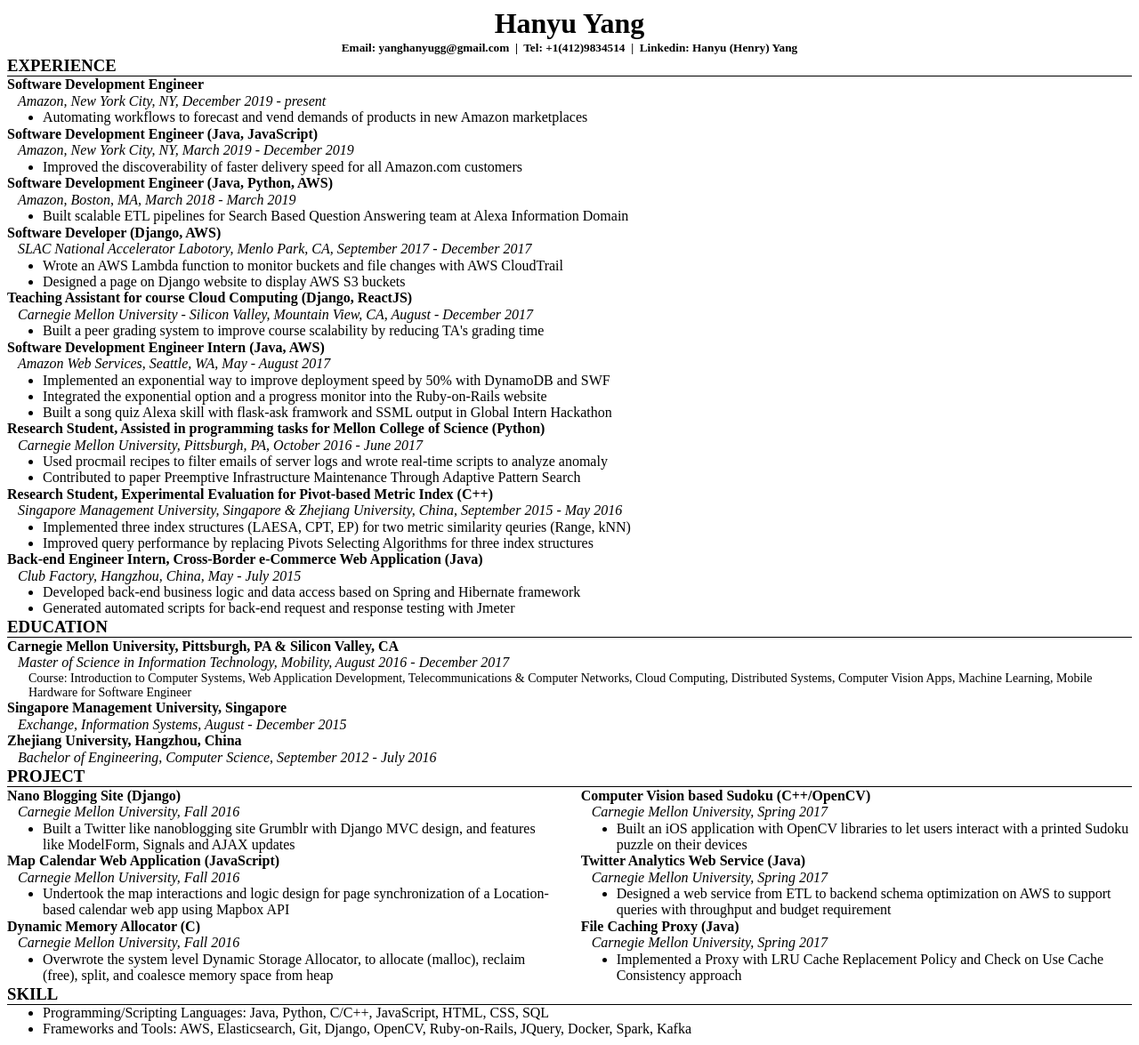
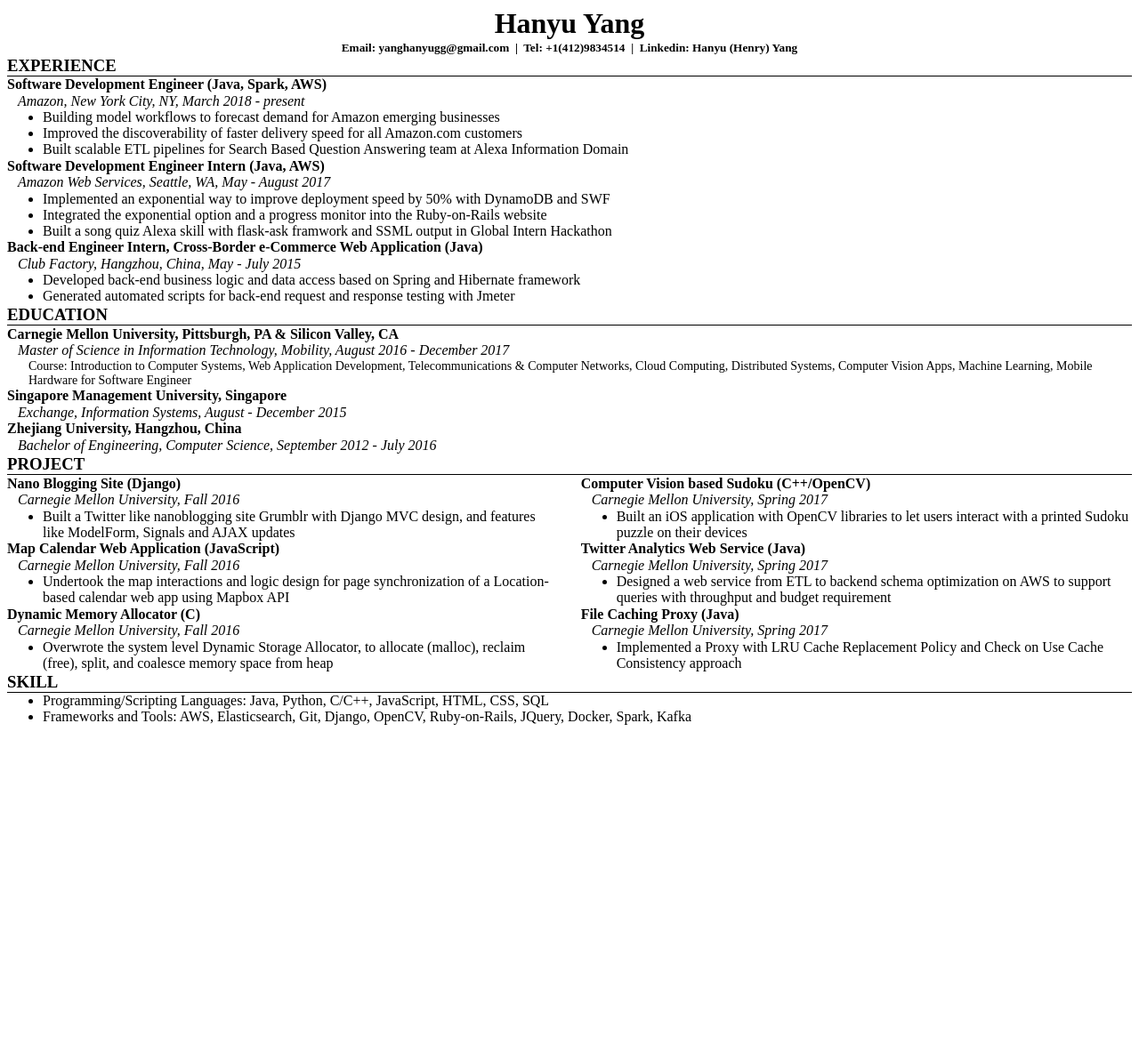
Before and after one commit to henryyang1993/henryyang1993.github.io, a Jekyll site: the page resume/resume.html, which Jekyll copies as it is, in a window 1280 px wide. Shown: the whole page at 89% size. Built offline with Jekyll 4.4.1, drawn with Linux system fonts in a browser that asks for light colours; after the commit the page ends 900 px from its top, so only the background shows below that.

Commit message:
simplify resume work experience

```diff
--- a/resume/resume.html
+++ b/resume/resume.html
@@ -64,35 +64,12 @@
 <div class="wrapper">
     <h3> EXPERIENCE </h3>
 
-    <p><b> Software Development Engineer </b></p>
-    <p><i>Amazon, New York City, NY, December 2019 - present</i></p>
+    <p><b> Software Development Engineer (Java, Spark, AWS)</b></p>
+    <p><i>Amazon, New York City, NY, March 2018 - present</i></p>
     <ul>
-        <li> Automating workflows to forecast and vend demands of products in new Amazon marketplaces </li>
-    </ul>
-
-    <p><b> Software Development Engineer (Java, JavaScript) </b></p>
-    <p><i>Amazon, New York City, NY, March 2019 - December 2019 </i></p>
-    <ul>
+        <li> Building model workflows to forecast demand for Amazon emerging businesses </li>
         <li> Improved the discoverability of faster delivery speed for all Amazon.com customers </li>
-    </ul>
-
-    <p><b> Software Development Engineer (Java, Python, AWS) </b></p>
-    <p><i> Amazon, Boston, MA, March 2018 - March 2019 </i></p>
-    <ul>
         <li> Built scalable ETL pipelines for Search Based Question Answering team at Alexa Information Domain </li>
-    </ul>
-
-    <p><b> Software Developer (Django, AWS) </b></p>
-    <p><i> SLAC National Accelerator Labotory, Menlo Park, CA, September 2017 - December 2017 </i></p>
-    <ul>
-        <li> Wrote an AWS Lambda function to monitor buckets and file changes with AWS CloudTrail </li>
-        <li> Designed a page on Django website to display AWS S3 buckets </li>
-    </ul>
-
-    <p><b> Teaching Assistant for course Cloud Computing (Django, ReactJS) </b></p>
-    <p><i> Carnegie Mellon University - Silicon Valley, Mountain View, CA, August - December 2017 </i></p>
-    <ul>
-        <li> Built a peer grading system to improve course scalability by reducing TA's grading time </li>
     </ul>
 
     <p><b> Software Development Engineer Intern (Java, AWS) </b></p>
@@ -101,20 +78,6 @@
         <li> Implemented an exponential way to improve deployment speed by 50% with DynamoDB and SWF </li>
         <li> Integrated the exponential option and a progress monitor into the Ruby-on-Rails website </li>
         <li> Built a song quiz Alexa skill with flask-ask framwork and SSML output in Global Intern Hackathon </li>
-    </ul>
-
-    <p><b> Research Student, Assisted in programming tasks for Mellon College of Science (Python) </b></p>
-    <p><i> Carnegie Mellon University, Pittsburgh, PA, October 2016 - June 2017 </i></p>
-    <ul>
-        <li> Used procmail recipes to filter emails of server logs and wrote real-time scripts to analyze anomaly </li>
-        <li> Contributed to paper Preemptive Infrastructure Maintenance Through Adaptive Pattern Search </li>
-    </ul>
-
-    <p><b> Research Student, Experimental Evaluation for Pivot-based Metric Index (C++) </b></p>
-    <p><i> Singapore Management University, Singapore & Zhejiang University, China, September 2015 - May 2016 </i></p>
-    <ul>
-        <li> Implemented three index structures (LAESA, CPT, EP) for two metric similarity qeuries (Range, kNN) </li>
-        <li> Improved query performance by replacing Pivots Selecting Algorithms for three index structures </li>
     </ul>
 
     <p><b> Back-end Engineer Intern, Cross-Border e-Commerce Web Application (Java) </b></p>
```
